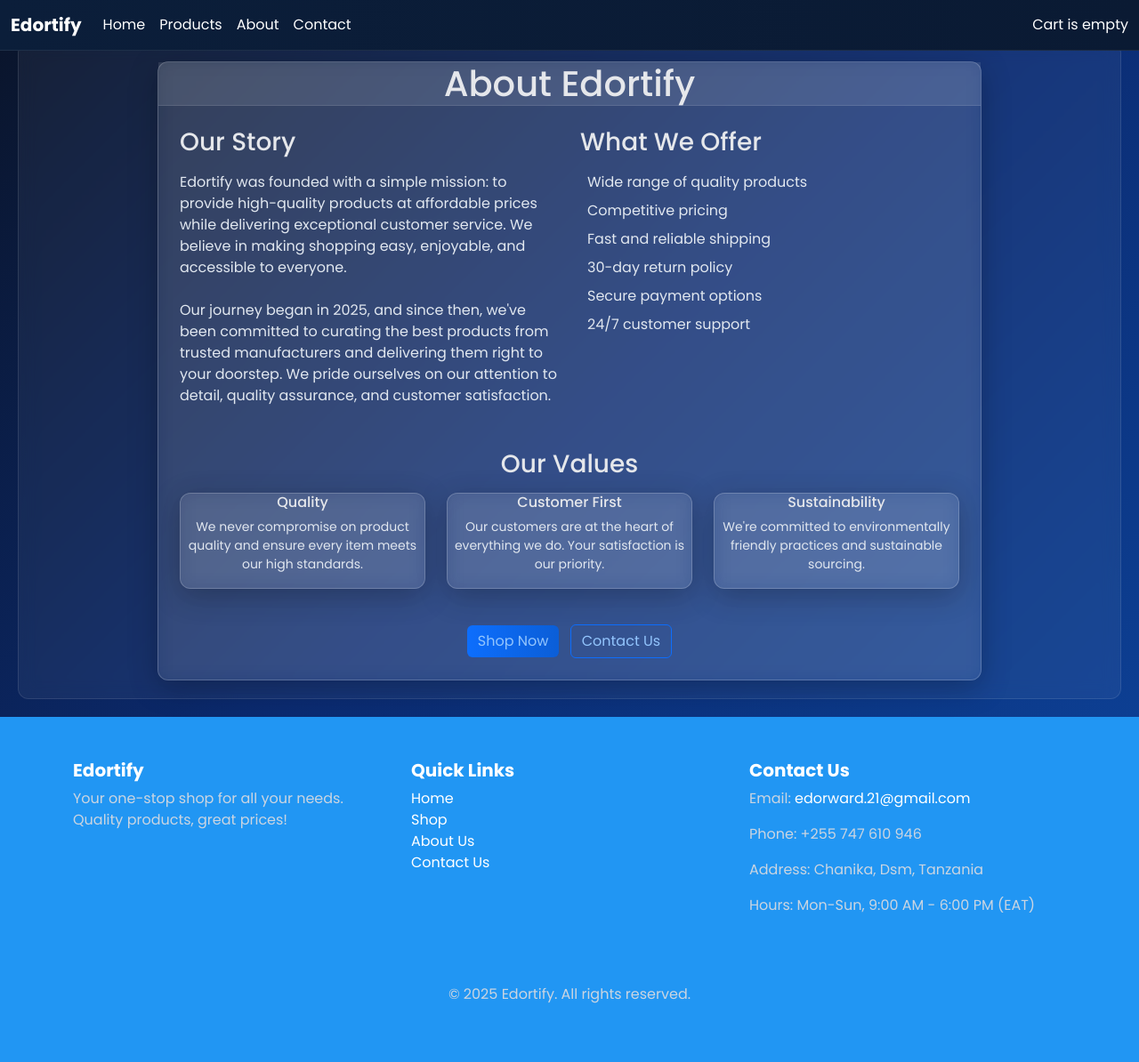
After one commit to edortie03/Ecommerce, a Django app: page /about/ in a window 1280 px wide. The commit adds this page. Shown: the whole page at 89% size. Run offline with Django 5.2, Linux system fonts and the light colour scheme; some libraries are stand-ins or nearby versions.

Commit message:
Almost there

```diff
--- a/Shop/Product/templates/shop/base.html
+++ b/Shop/Product/templates/shop/base.html
@@ -170,7 +170,13 @@
             <div class="collapse navbar-collapse" id="navbarNav">
                 <ul class="navbar-nav me-auto">
                     <li class="nav-item">
+                        <a class="nav-link text-white" href="/">Home</a>
+                    </li>
+                    <li class="nav-item">
                         <a class="nav-link text-white" href="{% url 'Product:product_list' %}">Products</a>
+                    </li>
+                    <li class="nav-item">
+                        <a class="nav-link text-white" href="{% url 'Product:about' %}">About</a>
                     </li>
                     <li class="nav-item">
                         <a class="nav-link text-white" href="{% url 'Product:contact' %}">Contact</a>
@@ -204,5 +210,40 @@
 
     <script src="https://cdn.jsdelivr.net/npm/bootstrap@5.3.0/dist/js/bootstrap.bundle.min.js"></script>
     <script src="https://kit.fontawesome.com/your-fontawesome-kit.js" crossorigin="anonymous"></script>
+	<!-- Footer -->
+	<footer class="text-white py-5" style="background: #2196f3;">
+		<div class="container">
+			<div class="row">
+				<div class="col-md-4">
+					<h5 class="fw-bold">Edortify</h5>
+					<p>Your one-stop shop for all your needs. Quality products, great prices!</p>
+				</div>
+				<div class="col-md-4">
+					<h5 class="fw-bold">Quick Links</h5>
+					<ul class="list-unstyled">
+						<li><a href="{% url 'Product:product_list' %}" class="text-decoration-none text-white">Home</a></li>
+						<li><a href="{% url 'Product:product_list' %}" class="text-decoration-none text-white">Shop</a></li>
+						<li><a href="{% url 'Product:about' %}" class="text-decoration-none text-white">About Us</a></li>
+						<li><a href="{% url 'Product:contact' %}" class="text-decoration-none text-white">Contact Us</a></li>
+					</ul>
+				</div>
+				<div class="col-md-4">
+					<h5 class="fw-bold">Contact Us</h5>
+					<p>Email: <a href="edorward.21@gmail.com" class="text-decoration-none text-white">edorward.21@gmail.com</a></p>
+				   <p>Phone: +255 747 610 946</p>
+					<p>Address: Chanika, Dsm, Tanzania</p>
+					<p>Hours: Mon-Sun, 9:00 AM - 6:00 PM (EAT)</p>
+					<div class="social-icons mt-3">
+						<a href="https://facebook.com" target="_blank" aria-label="Facebook"><i class="fab fa-facebook-f"></i></a>
+						<a href="https://instagram.com" target="_blank" aria-label="Instagram"><i class="fab fa-instagram"></i></a>
+						<a href="https://linkedin.com" target="_blank" aria-label="LinkedIn"><i class="fab fa-linkedin-in"></i></a>
+					</div>
+				</div>
+			</div>
+			<div class="text-center mt-4">
+				<p>&copy; 2025 Edortify. All rights reserved.</p>
+			</div>
+		</div>
+	</footer>
 </body>
 </html>
--- /dev/null
+++ b/Shop/Product/templates/shop/product/about.html
@@ -0,0 +1,101 @@
+{% extends "shop/base.html" %}
+
+{% block title %}
+About Us
+{% endblock %}
+
+{% block content %}
+<div class="container">
+    <div class="row justify-content-center">
+        <div class="col-lg-10">
+            <div class="surface-card shadow-hover">
+                <div class="card-header text-center">
+                    <h1 class="mb-0 contact-title"><i class="fas fa-info-circle"></i> About Edortify</h1>
+                </div>
+                <div class="card-body p-4">
+                    <div class="row">
+                        <div class="col-lg-6">
+                            <h3 class="contact-title mb-3">Our Story</h3>
+                            <p class="contact-text mb-4">
+                                Edortify was founded with a simple mission: to provide high-quality products at affordable prices
+                                while delivering exceptional customer service. We believe in making shopping easy, enjoyable,
+                                and accessible to everyone.
+                            </p>
+                            <p class="contact-text mb-4">
+                                Our journey began in 2025, and since then, we've been committed to curating the best products
+                                from trusted manufacturers and delivering them right to your doorstep. We pride ourselves on
+                                our attention to detail, quality assurance, and customer satisfaction.
+                            </p>
+                        </div>
+                        <div class="col-lg-6">
+                            <h3 class="contact-title mb-3">What We Offer</h3>
+                            <ul class="list-unstyled contact-text">
+                                <li class="mb-2"><i class="fas fa-check text-primary me-2"></i> Wide range of quality products</li>
+                                <li class="mb-2"><i class="fas fa-check text-primary me-2"></i> Competitive pricing</li>
+                                <li class="mb-2"><i class="fas fa-check text-primary me-2"></i> Fast and reliable shipping</li>
+                                <li class="mb-2"><i class="fas fa-check text-primary me-2"></i> 30-day return policy</li>
+                                <li class="mb-2"><i class="fas fa-check text-primary me-2"></i> Secure payment options</li>
+                                <li class="mb-2"><i class="fas fa-check text-primary me-2"></i> 24/7 customer support</li>
+                            </ul>
+                        </div>
+                    </div>
+
+                    <div class="row mt-4">
+                        <div class="col-12">
+                            <h3 class="contact-title mb-3 text-center">Our Values</h3>
+                            <div class="row text-center">
+                                <div class="col-md-4 mb-3">
+                                    <div class="surface-card shadow-hover h-100">
+                                        <div class="card-body">
+                                            <i class="fas fa-heart fa-2x text-primary mb-2"></i>
+                                            <h6 class="contact-title">Quality</h6>
+                                            <p class="contact-text small">We never compromise on product quality and ensure every item meets our high standards.</p>
+                                        </div>
+                                    </div>
+                                </div>
+                                <div class="col-md-4 mb-3">
+                                    <div class="surface-card shadow-hover h-100">
+                                        <div class="card-body">
+                                            <i class="fas fa-users fa-2x text-primary mb-2"></i>
+                                            <h6 class="contact-title">Customer First</h6>
+                                            <p class="contact-text small">Our customers are at the heart of everything we do. Your satisfaction is our priority.</p>
+                                        </div>
+                                    </div>
+                                </div>
+                                <div class="col-md-4 mb-3">
+                                    <div class="surface-card shadow-hover h-100">
+                                        <div class="card-body">
+                                            <i class="fas fa-leaf fa-2x text-primary mb-2"></i>
+                                            <h6 class="contact-title">Sustainability</h6>
+                                            <p class="contact-text small">We're committed to environmentally friendly practices and sustainable sourcing.</p>
+                                        </div>
+                                    </div>
+                                </div>
+                            </div>
+                        </div>
+                    </div>
+
+                    <div class="text-center mt-4">
+                        <a href="{% url 'Product:product_list' %}" class="btn btn-primary me-2">
+                            <i class="fas fa-shopping-bag"></i> Shop Now
+                        </a>
+                        <a href="{% url 'Product:contact' %}" class="btn btn-outline-primary">
+                            <i class="fas fa-envelope"></i> Contact Us
+                        </a>
+                    </div>
+                </div>
+            </div>
+        </div>
+    </div>
+</div>
+
+<style>
+.surface-card {
+    transition: transform 0.3s ease;
+}
+
+.surface-card:hover {
+    transform: translateY(-2px);
+}
+</style>
+{% endblock %}
--- a/Shop/Product/urls.py
+++ b/Shop/Product/urls.py
@@ -7,6 +7,7 @@ urlpatterns = [
     path('', views.product_list, name='product_list'),
     path('search/', views.product_search, name='product_search'),
     path('contact/', views.contact, name='contact'),
+    path('about/', views.about, name='about'),
     path('<slug:category_slug>/',views.product_list,name='product_list_by_category'),
     path('<int:id>/<slug:slug>/',views.product_detail,name='product_detail'),
 ]
--- a/Shop/Product/views.py
+++ b/Shop/Product/views.py
@@ -39,4 +39,6 @@ def contact(request):
             return render(request, 'shop/product/contact.html', {'form': ContactForm(), 'success': True})
     else:
         form = ContactForm()
+def about(request):
+    return render(request, 'shop/product/about.html')
     return render(request, 'shop/product/contact.html', {'form': form})
```
Also changed, not shown: Shop/Product/templates/base.html (deleted, +0 -93 lines), Shop/Product/templates/product_detail.html (deleted, +0 -67 lines), Shop/Product/templates/product_list.html (deleted, +0 -69 lines), Shop/Product/templates/product_search.html (deleted, +0 -70 lines).
